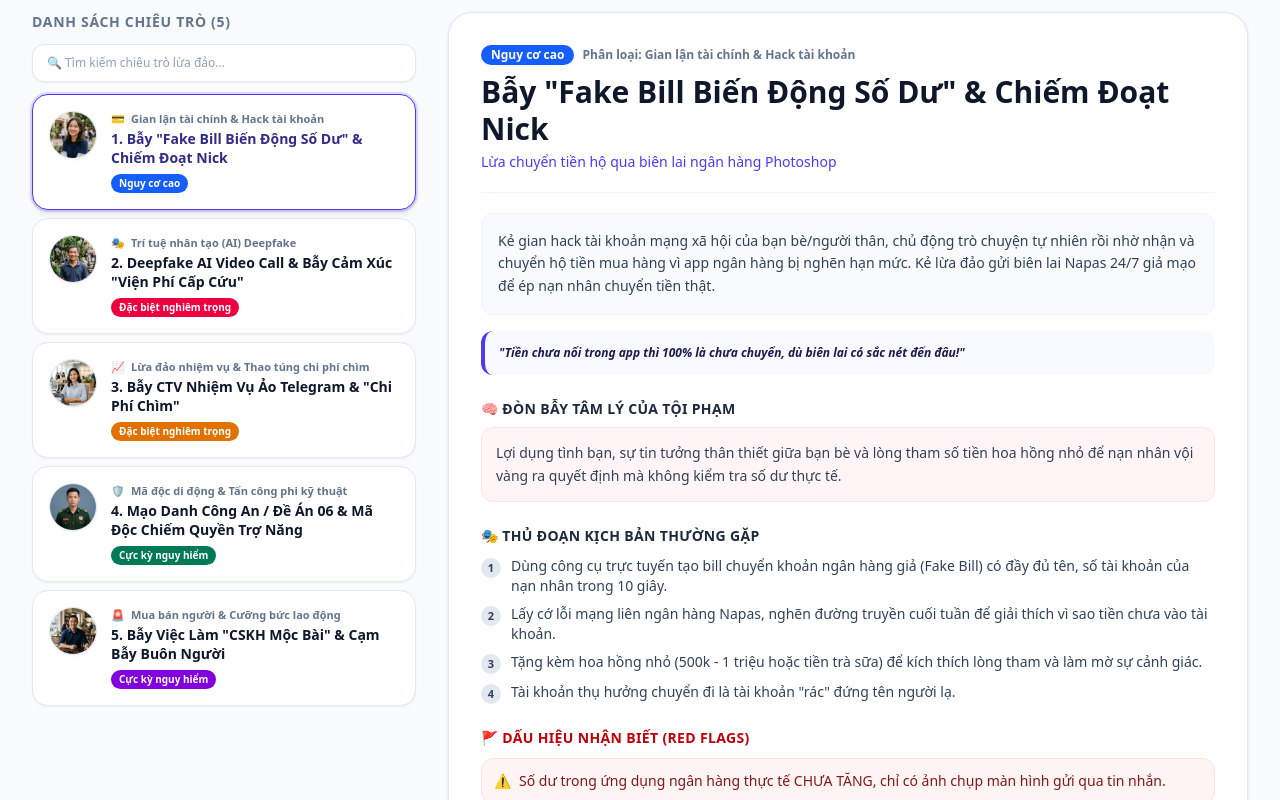
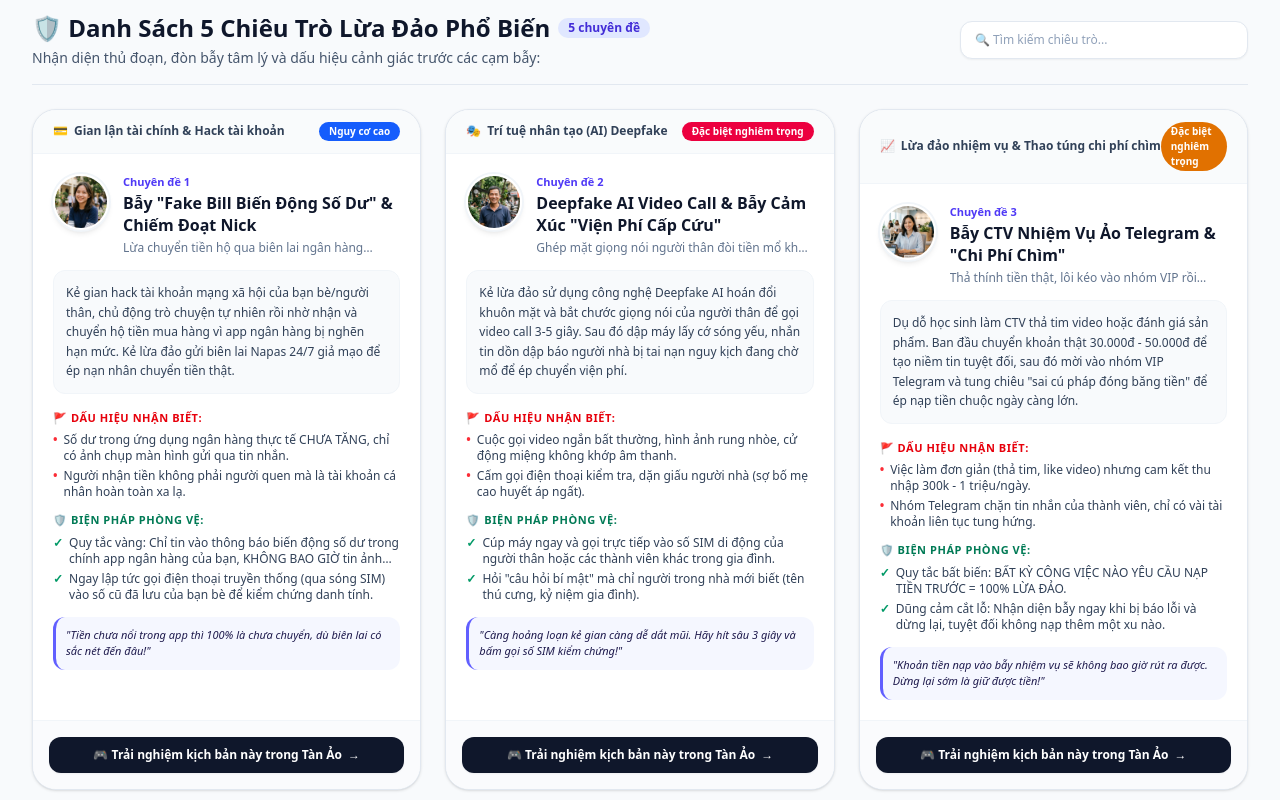
Before and after one commit to tanthin1206/Digital-Safety-Sandbox, a React (Vite) app: page / in a window 1280 px wide. Shown: the part 640-1440 px from the top of the page. Built offline with nearby package versions, Linux system fonts and the light colour scheme; no server answers; the HTML template or start-up script is replaced by a standard one.

Commit message:
feat: layout Handbook topics in horizontal multi-column grid without side panel

```diff
--- a/src/pages/Handbook.tsx
+++ b/src/pages/Handbook.tsx
@@ -180,7 +180,6 @@ const TOPICS: ScamTopic[] = [
 ]
 
 export default function Handbook({ onStartGame, onPickScenario }: { onStartGame: () => void; onPickScenario: (id: string) => void }) {
-  const [selectedTopic, setSelectedTopic] = useState<ScamTopic>(TOPICS[0])
   const [searchTerm, setSearchTerm] = useState('')
 
   const filtered = TOPICS.filter((t) =>
@@ -257,22 +256,25 @@ export default function Handbook({ onStartGame, onPickScenario }: { onStartGame:
         </div>
       </div>
 
-      {/* Main Content Layout: Left Sidebar + Right Reader */}
-      <div className="mt-8 grid grid-cols-1 gap-8 lg:grid-cols-12">
-        {/* Left Navigation: List of scam topics */}
-        <div className="lg:col-span-4 space-y-3">
-          <div className="flex items-center justify-between">
-            <h2 className="text-sm font-bold uppercase tracking-wider text-slate-500">
-              Danh sách chiêu trò ({filtered.length})
+      {/* 5 Hình thức lừa đảo - Dàn hàng ngang đa cột */}
+      <div className="mt-8">
+        <div className="flex flex-col sm:flex-row sm:items-center sm:justify-between gap-3 border-b border-slate-200 pb-4">
+          <div>
+            <h2 className="text-xl sm:text-2xl font-black text-slate-900 flex items-center gap-2">
+              <span>🛡️ Danh Sách 5 Chiêu Trò Lừa Đảo Phổ Biến</span>
+              <span className="rounded-full bg-indigo-100 text-indigo-700 text-xs px-2.5 py-0.5 font-bold">{filtered.length} chuyên đề</span>
             </h2>
+            <p className="text-xs sm:text-sm text-slate-600 mt-1">
+              Nhận diện thủ đoạn, đòn bẫy tâm lý và dấu hiệu cảnh giác trước các cạm bẫy:
+            </p>
           </div>
 
-          <div className="relative">
+          <div className="relative w-full sm:w-72">
             <input
               type="text"
               value={searchTerm}
               onChange={(e) => setSearchTerm(e.target.value)}
-              placeholder="🔍 Tìm kiếm chiêu trò lừa đảo..."
+              placeholder="🔍 Tìm kiếm chiêu trò..."
               className="w-full rounded-xl border border-slate-200 bg-white px-3.5 py-2.5 text-xs text-slate-800 placeholder-slate-400 shadow-xs focus:border-indigo-500 focus:outline-hidden focus:ring-1 focus:ring-indigo-500"
             />
             {searchTerm && (
@@ -284,148 +286,101 @@ export default function Handbook({ onStartGame, onPickScenario }: { onStartGame:
               </button>
             )}
           </div>
+        </div>
 
-          <div className="space-y-2">
-            {filtered.map((topic, i) => {
-              const active = selectedTopic.id === topic.id
-              return (
-                <button
+        {/* Grid cards dàn hàng ngang */}
+        <div className="mt-6 grid grid-cols-1 gap-6 sm:grid-cols-2 lg:grid-cols-3">
+          {filtered.map((topic, i) => (
+            <div
               key={topic.id}
-                  onClick={() => setSelectedTopic(topic)}
-                  className={`w-full text-left rounded-2xl border p-4 transition-all duration-200 flex items-start gap-3.5 ${
-                    active
-                      ? 'border-indigo-600 bg-white shadow-md ring-2 ring-indigo-500/20'
-                      : 'border-slate-200 bg-white hover:border-slate-300 hover:bg-slate-50 shadow-xs'
-                  }`}
+              className="flex flex-col justify-between overflow-hidden rounded-3xl border border-slate-200 bg-white shadow-sm hover:shadow-xl transition-all duration-300 hover:-translate-y-1"
             >
+              <div>
+                {/* Header Top Bar */}
+                <div className="flex items-center justify-between border-b border-slate-100 bg-slate-50/80 px-5 py-3">
+                  <span className="flex items-center gap-1.5 text-xs font-bold text-slate-700">
+                    <span>{topic.icon}</span>
+                    <span className="truncate">{topic.category}</span>
+                  </span>
+                  <span className={`rounded-full px-2.5 py-0.5 text-[10px] font-bold text-white ${topic.badgeColor}`}>
+                    {topic.dangerLevel}
+                  </span>
+                </div>
+
+                {/* Main Card Content */}
+                <div className="p-5">
+                  <div className="flex items-start gap-3.5">
                     <img
                       src={topic.avatar}
                       alt={topic.title}
-                    className="h-12 w-12 rounded-full object-cover shrink-0 border border-slate-200 shadow-xs"
+                      className="h-14 w-14 rounded-full object-cover shrink-0 border-2 border-white shadow-md ring-2 ring-slate-100"
                     />
                     <div className="min-w-0 flex-1">
-                    <div className="flex items-center gap-1.5 text-[11px] font-semibold text-slate-500">
-                      <span>{topic.icon}</span>
-                      <span className="truncate">{topic.category}</span>
+                      <div className="text-[11px] font-bold text-indigo-600">
+                        Chuyên đề {i + 1}
                       </div>
-                    <h3 className={`mt-0.5 font-bold text-sm leading-snug ${active ? 'text-indigo-900' : 'text-slate-900'}`}>
-                      {i + 1}. {topic.title}
+                      <h3 className="font-extrabold text-base text-slate-900 leading-snug mt-0.5">
+                        {topic.title}
                       </h3>
-                    <div className="mt-1.5 flex items-center gap-2">
-                      <span className={`rounded-full px-2 py-0.5 text-[10px] font-bold text-white ${topic.badgeColor}`}>
-                        {topic.dangerLevel}
-                      </span>
-                    </div>
-                  </div>
-                </button>
-              )
-            })}
+                      <p className="text-xs text-slate-500 mt-1 line-clamp-1">
+                        {topic.subtitle}
+                      </p>
                     </div>
                   </div>
 
-        {/* Right Reader: Deep Dive into Selected Topic */}
-        <div className="lg:col-span-8">
-          <div className="rounded-3xl border border-slate-200 bg-white p-6 sm:p-8 shadow-sm">
-            {/* Header info */}
-            <div className="border-b border-slate-100 pb-5">
-              <div className="flex items-center gap-2">
-                <span className={`rounded-full px-2.5 py-0.5 text-xs font-bold text-white ${selectedTopic.badgeColor}`}>
-                  {selectedTopic.dangerLevel}
-                </span>
-                <span className="text-xs font-semibold text-slate-500">
-                  Phân loại: {selectedTopic.category}
-                </span>
-              </div>
-              <h2 className="mt-2 text-2xl sm:text-3xl font-black text-slate-900 leading-tight">
-                {selectedTopic.title}
-              </h2>
-              <p className="mt-1 text-sm font-medium text-indigo-600">
-                {selectedTopic.subtitle}
-              </p>
-            </div>
-
-            {/* Quick summary & Quote */}
-            <div className="mt-5 space-y-4">
-              <p className="text-sm text-slate-700 leading-relaxed font-normal bg-slate-50 p-4 rounded-xl border border-slate-100">
-                {selectedTopic.summary}
+                  <p className="mt-3.5 text-xs text-slate-700 bg-slate-50 p-3 rounded-xl border border-slate-100 leading-relaxed">
+                    {topic.summary}
                   </p>
 
-              <blockquote className="rounded-xl border-l-4 border-indigo-600 bg-indigo-50/50 p-3.5 text-xs italic font-semibold text-indigo-950">
-                {selectedTopic.quote}
-              </blockquote>
+                  {/* Red flags */}
+                  <div className="mt-4">
+                    <div className="text-[11px] font-bold uppercase tracking-wider text-red-600 flex items-center gap-1">
+                      <span>🚩 Dấu hiệu nhận biết:</span>
                     </div>
-
-            {/* Psychological manipulation */}
-            <div className="mt-6">
-              <h4 className="flex items-center gap-2 font-bold text-sm uppercase tracking-wide text-slate-800">
-                <span>🧠 Đòn bẫy tâm lý của tội phạm</span>
-              </h4>
-              <p className="mt-2 text-xs sm:text-sm text-slate-700 leading-relaxed bg-rose-50/70 p-3.5 rounded-xl border border-rose-100 text-rose-950">
-                {selectedTopic.psychology}
-              </p>
-            </div>
-
-            {/* Common Tactics */}
-            <div className="mt-6">
-              <h4 className="flex items-center gap-2 font-bold text-sm uppercase tracking-wide text-slate-800">
-                <span>🎭 Thủ đoạn kịch bản thường gặp</span>
-              </h4>
-              <ul className="mt-2.5 space-y-2 text-xs sm:text-sm text-slate-700">
-                {selectedTopic.tactics.map((tac, idx) => (
-                  <li key={idx} className="flex items-start gap-2.5">
-                    <span className="flex h-5 w-5 shrink-0 items-center justify-center rounded-full bg-slate-200 text-[11px] font-bold text-slate-700 mt-0.5">
-                      {idx + 1}
-                    </span>
-                    <span>{tac}</span>
+                    <ul className="mt-1.5 space-y-1 text-xs text-slate-700">
+                      {topic.redFlags.slice(0, 2).map((rf, rfi) => (
+                        <li key={rfi} className="flex items-start gap-1.5">
+                          <span className="text-red-500 font-bold shrink-0">•</span>
+                          <span className="line-clamp-2">{rf}</span>
                         </li>
                       ))}
                     </ul>
                   </div>
 
-            {/* Red Flags Signs */}
-            <div className="mt-6">
-              <h4 className="flex items-center gap-2 font-bold text-sm uppercase tracking-wide text-red-700">
-                <span>🚩 Dấu hiệu nhận biết (Red Flags)</span>
-              </h4>
-              <div className="mt-2.5 space-y-2">
-                {selectedTopic.redFlags.map((flag, idx) => (
-                  <div key={idx} className="flex items-start gap-2 rounded-xl bg-red-50/80 p-3 text-xs sm:text-sm text-red-900 border border-red-100">
-                    <span className="shrink-0 font-bold text-red-600">⚠️</span>
-                    <span>{flag}</span>
+                  {/* Golden defense */}
+                  <div className="mt-3">
+                    <div className="text-[11px] font-bold uppercase tracking-wider text-emerald-700 flex items-center gap-1">
+                      <span>🛡️ Biện pháp phòng vệ:</span>
                     </div>
+                    <ul className="mt-1.5 space-y-1 text-xs text-slate-700">
+                      {topic.defense.slice(0, 2).map((df, dfi) => (
+                        <li key={dfi} className="flex items-start gap-1.5">
+                          <span className="text-emerald-600 font-bold shrink-0">✓</span>
+                          <span className="line-clamp-2">{df}</span>
+                        </li>
                       ))}
+                    </ul>
+                  </div>
+
+                  {/* Quote */}
+                  <div className="mt-3.5 rounded-xl border-l-3 border-indigo-500 bg-indigo-50/60 p-2.5 text-[11px] italic font-medium text-indigo-950">
+                    {topic.quote}
+                  </div>
                 </div>
               </div>
 
-            {/* Defense Strategy */}
-            <div className="mt-6">
-              <h4 className="flex items-center gap-2 font-bold text-sm uppercase tracking-wide text-emerald-700">
-                <span>🛡️ Biện pháp phòng vệ chuẩn mực</span>
-              </h4>
-              <div className="mt-2.5 space-y-2">
-                {selectedTopic.defense.map((def, idx) => (
-                  <div key={idx} className="flex items-start gap-2 rounded-xl bg-emerald-50/80 p-3 text-xs sm:text-sm text-emerald-950 border border-emerald-100">
-                    <span className="shrink-0 font-bold text-emerald-600">✓</span>
-                    <span>{def}</span>
-                  </div>
-                ))}
-              </div>
-            </div>
-
-            {/* Practice in Tan Ao Button */}
-            <div className="mt-8 pt-6 border-t border-slate-100 flex flex-col sm:flex-row items-center justify-between gap-4">
-              <div className="text-xs text-slate-500">
-                Bạn đã nắm rõ lý thuyết? Hãy thử sức đối mặt trực tiếp với kẻ lừa đảo trong trò chơi!
-              </div>
+              {/* Action Button */}
+              <div className="border-t border-slate-100 bg-slate-50/70 p-4">
                 <button
-                onClick={() => onPickScenario(selectedTopic.scenarioId)}
-                className="w-full sm:w-auto inline-flex items-center justify-center gap-2 rounded-xl bg-slate-900 px-6 py-3 text-xs sm:text-sm font-bold text-white shadow-md transition hover:bg-slate-800 active:scale-95"
+                  onClick={() => onPickScenario(topic.scenarioId)}
+                  className="w-full rounded-xl bg-slate-900 hover:bg-slate-800 py-2.5 px-4 text-center text-xs font-bold text-white shadow-xs transition-all active:scale-[0.98] flex items-center justify-center gap-1.5"
                 >
-                <span>🎮 Vào thực chiến trong Tàn Ảo</span>
+                  <span>🎮 Trải nghiệm kịch bản này trong Tàn Ảo</span>
                   <span>→</span>
                 </button>
               </div>
             </div>
+          ))}
         </div>
       </div>
       </div>
```
Lines whose indentation alone changed are shown as unchanged.
